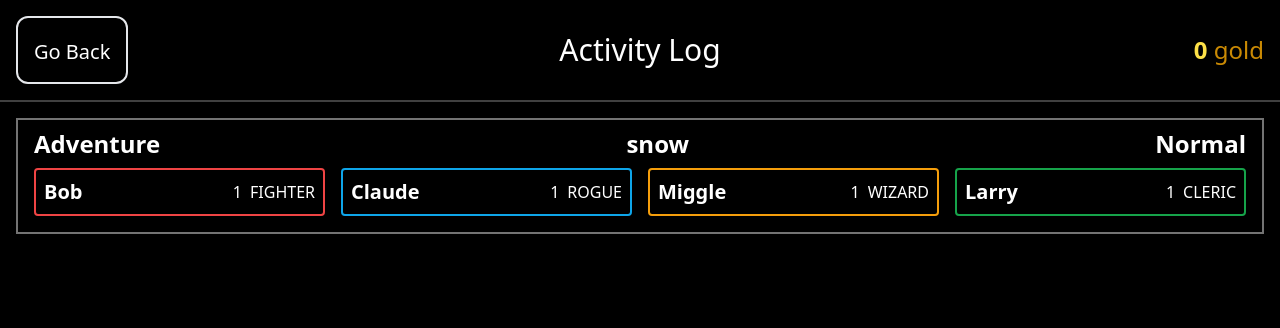
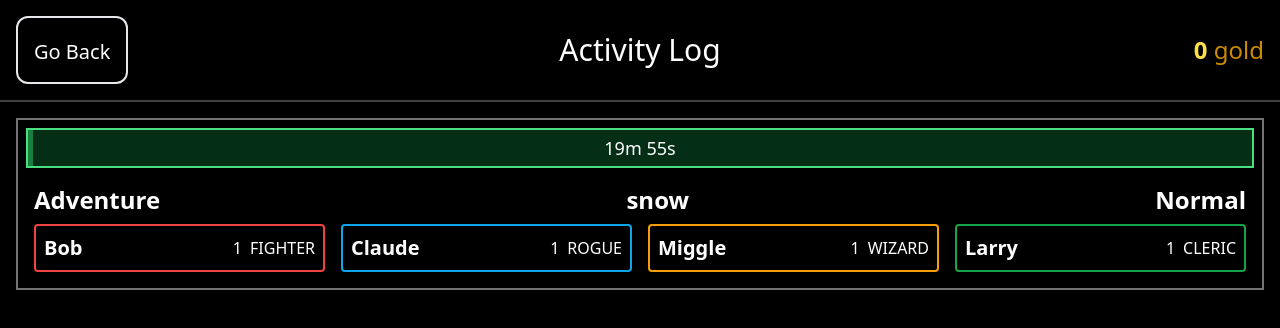
Before and after one commit to miggle88/MiggleQuest, a Next.js app: page /activity in a window 1280 px wide. Shown: the top 328 px of the page. Built offline with nearby package versions, Linux system fonts and the light colour scheme.

Commit message:
added progress bar functionality

```diff
--- a/src/app/activity/page.tsx
+++ b/src/app/activity/page.tsx
@@ -3,9 +3,9 @@
 import { useEffect } from 'react'
 import { useGameState } from '@/store'
 import DestinationLayout from '@components/layout/DestinationLayout'
+import ActivityCard from '@components/activity/ActivityCard'
 import { Activity, ActivityType } from '@/models'
-import addSeconds from 'date-fns/addSeconds'
-import ActivityCard from '@components/activity/ActivityCard'
+import { addSeconds } from 'date-fns'
 
 export default function Activity() {
   const { activities, setActivities, biomes, difficultySettings, heroes } = useGameState()
--- a/src/app/town/page.tsx
+++ b/src/app/town/page.tsx
@@ -6,7 +6,7 @@ export default function Town() {
   return (
     <DestinationLayout title={'Town'}>
       <div className={'text-3xl text-center p-16'}>You are in town, do some stuff here</div>
-      <div className={'grid grid-cols-4 gap-4 p-16'}>
+      <div className={'grid grid-cols-1 md:grid-cols-2 lg:grid-cols-3 xl:grid-cols-4 gap-4 p-16'}>
         <NavButton href={'/roster'}><span>Roster</span></NavButton>
         <NavButton href={'/adventure'}><span>Adventure</span></NavButton>
         <NavButton href={'/activity'}><span>Activity Log</span></NavButton>
--- a/src/components/activity/ActivityCard.tsx
+++ b/src/components/activity/ActivityCard.tsx
@@ -1,19 +1,61 @@
+'use client'
+
+import { useEffect, useState } from 'react'
 import { Activity } from '@/models'
 import { toTitleCase } from '@/utils/strings'
 import HeroBorder from '@components/common/HeroBorder'
+import ProgressBar from '@components/common/ProgressBar'
+import { differenceInSeconds } from 'date-fns'
 
 export interface ActivityCardProps {
   activity: Activity
 }
 
+export default function ActivityCard(props: ActivityCardProps) {
+  const [percent, setPercent] = useState(() => 0)
+  const [remainingSeconds, setRemainingSeconds] = useState(0)
 
-export default function ActivityCard(props: ActivityCardProps) {
   const { activity } = props
   const { biome, difficulty, party } = activity
+
+  const updateProgress = () => {
+    const now = new Date()
+
+    // Calculate the progress from the elapsed time
+    const totalSeconds = differenceInSeconds(activity.completedAt, activity.startedAt)
+    const secondsElapsed = differenceInSeconds(now, activity.startedAt, { roundingMethod: 'floor' })
+    const percent = (secondsElapsed * 100 / totalSeconds)
+    setPercent(percent)
+
+    const remaining = Math.floor(totalSeconds - secondsElapsed)
+    setRemainingSeconds(remaining)
+  }
+
+  useEffect(() => {
+    updateProgress()
+
+    // Do not start timers for activities that are completed already
+    if (Date.now() >= activity.completedAt.valueOf()) {
+      return
+    }
+
+    // Update this activity's progress every second
+    const timer = setInterval(updateProgress, 1000)
+    return () => clearInterval(timer)
+  }, [])
 
   return (
     <div className={'border-2 border-neutral-500 p-2'}>
       <div className={'flex flex-col'}>
+        <ProgressBar percent={percent}
+                     bgColor={'bg-green-950'}
+                     borderColor={'border-green-400'}
+                     fillColor={remainingSeconds > 0 ? 'bg-green-700' : 'bg-green-950'}>
+          <div className={'text-center text-lg px-2 py-1'}>
+            {remainingSeconds > 0 ? formatRemainingTime(remainingSeconds) : 'Completed'}
+          </div>
+        </ProgressBar>
+        <div className={'py-2'}/>
         <div className={'flex flex-row px-2'}>
           <div className={'grow text-left text-2xl font-bold'}>{toTitleCase(activity.type)}</div>
           <div className={'grow text-center text-2xl font-bold'}>{activity.biome.name}</div>
@@ -34,6 +76,16 @@ export default function ActivityCard(props: ActivityCardProps) {
         </div>
       </div>
     </div>
-
   )
 }
+
+function formatRemainingTime(totalSeconds: number): string {
+  if (totalSeconds < 60) {
+    return `${totalSeconds}s`
+  }
+
+  const minutes = Math.floor(totalSeconds / 60)
+  const seconds = Math.ceil(totalSeconds - minutes * 60)
+
+  return seconds > 0 ? `${minutes}m ${seconds}s` : `${minutes}m`
+}
--- /dev/null
+++ b/src/components/common/ProgressBar.tsx
@@ -0,0 +1,43 @@
+'use client'
+
+import { ReactNode, useEffect, useState } from 'react'
+
+export interface ProgressBarProps {
+  percent: number
+  bgColor?: string
+  borderColor?: string
+  fillColor?: string
+  children?: ReactNode
+}
+
+export default function ProgressBar(props: ProgressBarProps) {
+  const [width, setWidth] = useState(0)
+
+  const { percent } = props
+  useEffect(() => {
+    const clamped = clamp(percent, 0, 100)
+    setWidth(clamped)
+  }, [percent])
+
+  const bgColor = props.bgColor ?? 'bg-neutral-950'
+  const borderColor = props.borderColor ?? 'border-neutral-300'
+  const fillColor = props.fillColor ?? 'bg-neutral-500'
+
+  return (
+    <div className={`relative min-h-[16px] ${bgColor} border-2 ${borderColor}`}>
+      <div className={`absolute h-full ${fillColor} transition-all duration-500`}
+           style={{ width: `${width}%` }}/>
+      <div className={'relative w-full h-full'}>{props.children}</div>
+    </div>
+  )
+}
+
+function clamp(value: number, minValue: number, maxValue: number): number {
+  if (value < minValue) {
+    return minValue
+  }
+  if (value > maxValue) {
+    return maxValue
+  }
+  return value
+}
--- a/src/mock-data.ts
+++ b/src/mock-data.ts
@@ -74,14 +74,12 @@ export function getAvailableDifficulties(): DifficultySetting[] {
 }
 
 export function getStartingHeroes(): HeroCharacter[] {
-  const base: HeroCharacter = {
-    id: '1',
+  const base: Omit<HeroCharacter, 'id' | 'class'> = {
     accountId: '1',
     characterName: 'Steve',
     icon: 'none',
     description: 'base dude',
     level: 1,
-    class: HeroClass.Cleric,
     experience: 0,
     hitPoints: 15,
     strength: 3,
@@ -93,50 +91,66 @@ export function getStartingHeroes(): HeroCharacter[] {
   }
   return [
     {
-      ...base, characterName: 'Bob',
+      ...base,
+      id: '1',
+      characterName: 'Bob',
       class: HeroClass.Fighter,
       strength: 4,
       hitPoints: 20,
     },
     {
-      ...base, characterName: 'Claude',
+      ...base,
+      id: '2',
+      characterName: 'Claude',
       class: HeroClass.Rogue,
       dexterity: 4,
     },
     {
-      ...base, characterName: 'Miggle',
+      ...base,
+      id: '3',
+      characterName: 'Miggle',
       class: HeroClass.Wizard,
       intelligence: 4,
       hitPoints: 12,
     },
     {
-      ...base, characterName: 'Larry',
+      ...base,
+      id: '4',
+      characterName: 'Larry',
       class: HeroClass.Cleric,
       intelligence: 4,
       hitPoints: 16,
     },
     {
-      ...base, characterName: 'Jerry',
+      ...base,
+      id: '5',
+      characterName: 'Jerry',
       class: HeroClass.Fighter,
       strength: 4,
       hitPoints: 20,
       level: 5,
     },
     {
-      ...base, characterName: 'Argus',
+      ...base,
+      id: '6',
+      characterName: 'Argus',
       class: HeroClass.Rogue,
       dexterity: 4,
       level: 5,
     },
     {
-      ...base, characterName: 'Enum',
+      ...base,
+      id: '7',
+      characterName: 'Enum',
       class: HeroClass.Cleric,
       intelligence: 4,
       hitPoints: 16,
       level: 5,
     },
     {
-      ...base, characterName: 'Ersoc',
+      ...base,
+      id: '8',
+      characterName: 'Ersoc',
       class: HeroClass.Wizard,
       intelligence: 4,
       hitPoints: 12,
```
